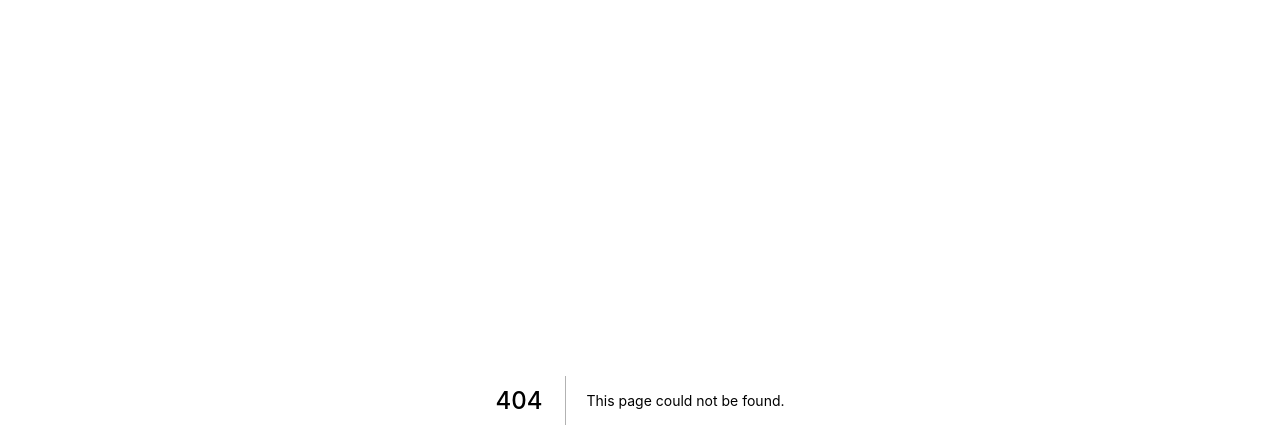
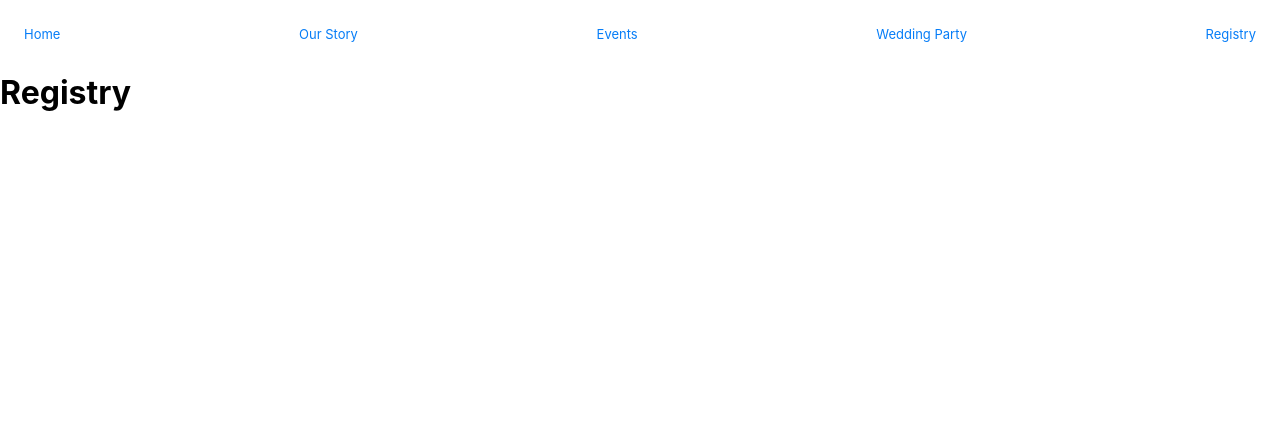
Before and after one commit to baconjulie/bringinghomethebacon, a Next.js app: page /registry in a window 1280 px wide. Before the commit this address had no page. Shown: the top 448 px of the page. Built offline with nearby package versions, Linux system fonts and the light colour scheme.

Commit message:
initia; page setup

```diff
--- a/components/nav.js
+++ b/components/nav.js
@@ -2,8 +2,10 @@ import React from 'react'
 import Link from 'next/link'
 
 const links = [
-  { href: 'https://zeit.co/now', label: 'ZEIT' },
-  { href: 'https://github.com/zeit/next.js', label: 'GitHub' }
+  { href: '/our-story', label: 'Our Story' },
+  { href: '/events', label: 'Events' },
+  { href: '/wedding-party', label: 'Wedding Party' },
+  { href: '/registry', label: 'Registry' },
 ].map(link => {
   link.key = `nav-link-${link.href}-${link.label}`
   return link
--- /dev/null
+++ b/pages/registry.js
@@ -0,0 +1,21 @@
+import React from 'react'
+import Head from 'next/head'
+import Nav from '../components/nav'
+
+const Registry = () => (
+  <div>
+    <Head>
+      <title>Registry</title>
+      <link rel='icon' href='/favicon.ico' />
+    </Head>
+
+    <Nav />
+
+    <div className='hero'>
+      <h1 className='title'>Registry</h1>
+    </div>
+  </div>
+
+)
+
+export default Registry
```
Also changed, not shown: pages/events.js (added, +21 -0 lines), pages/our-story.js (added, +21 -0 lines), pages/wedding-party.js (added, +21 -0 lines), 1 other file (tests, documents, lock files or other folders).
